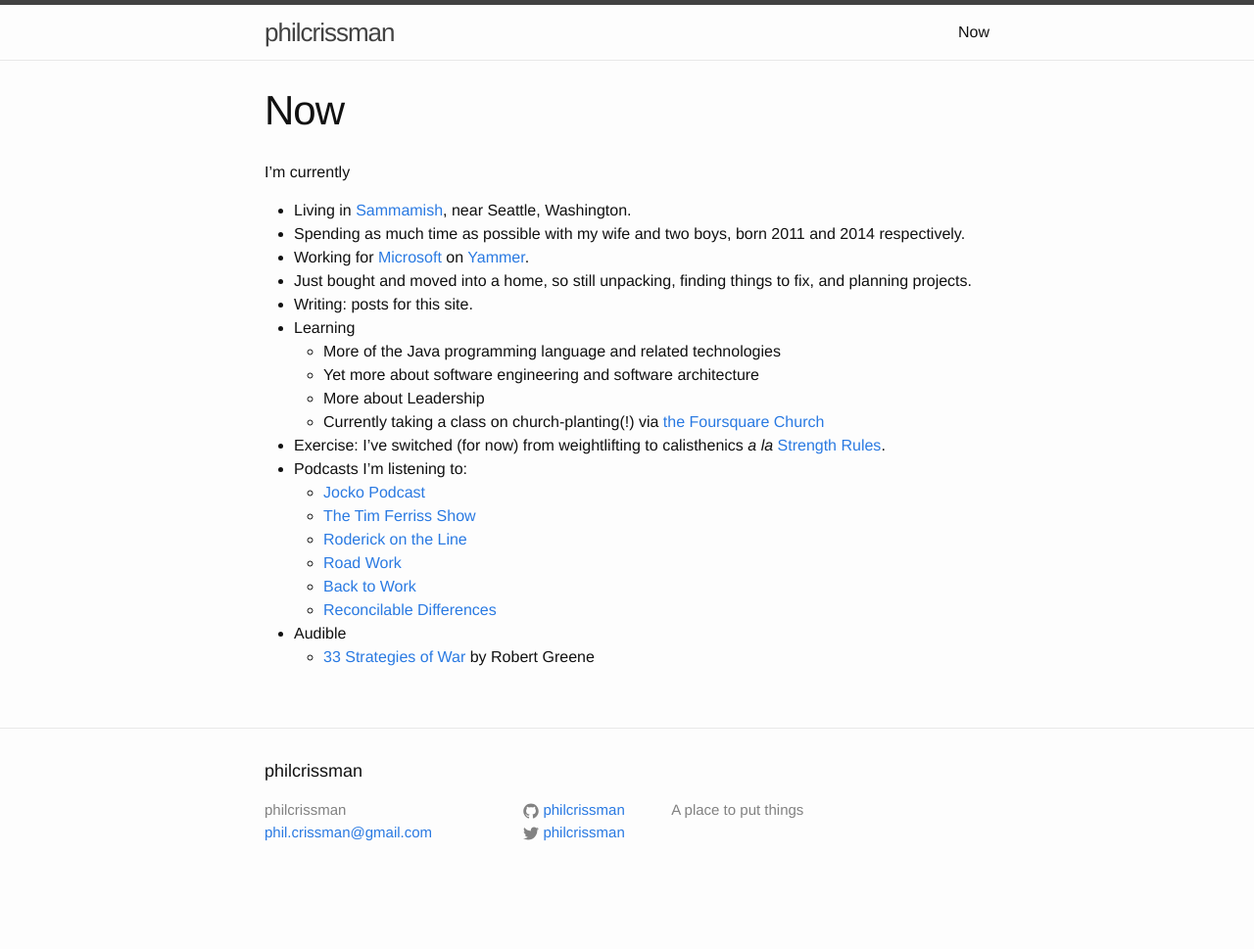
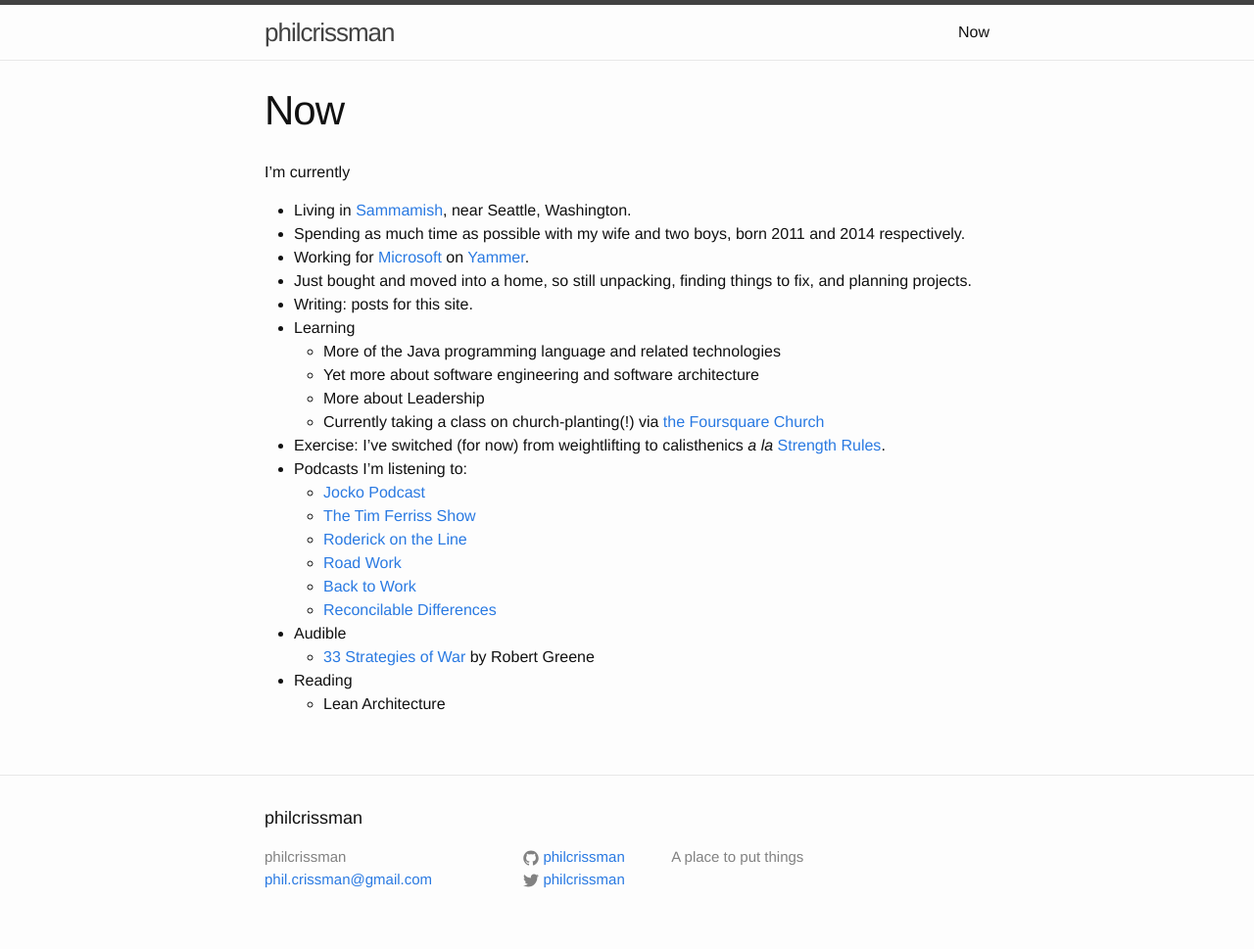
Before and after one commit to philcrissman/pcdotnet-octopress, a Jekyll site: the page built from now.md, in a window 1280 px wide. Shown: the whole page at 98% size. Built offline with Jekyll 4.4.1, drawn with Linux system fonts in a browser that asks for light colours; comment, search, counter and statistics services are not loaded; before the commit the page ends 921 px from its top, so only the background shows below that.

Commit message:
tiny change

```diff
--- a/now.md
+++ b/now.md
@@ -26,3 +26,5 @@ I'm currently
   * [Reconcilable Differences](https://www.relay.fm/rd)
 * Audible
   * [33 Strategies of War](http://amzn.to/1SxmMMY) by Robert Greene
+* Reading
+  * Lean Architecture
```
